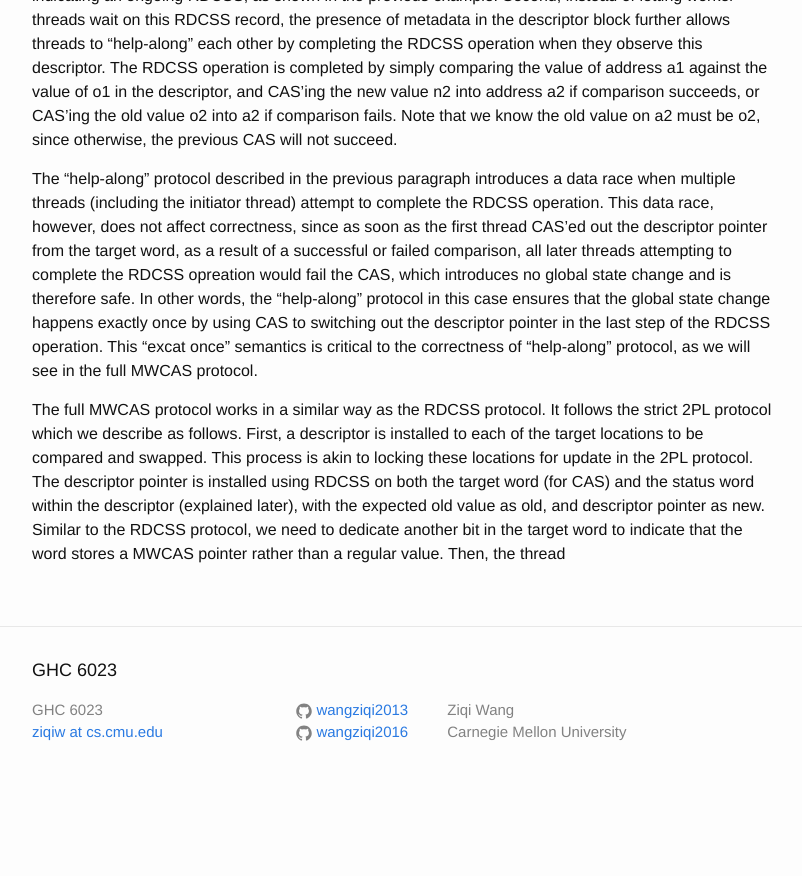
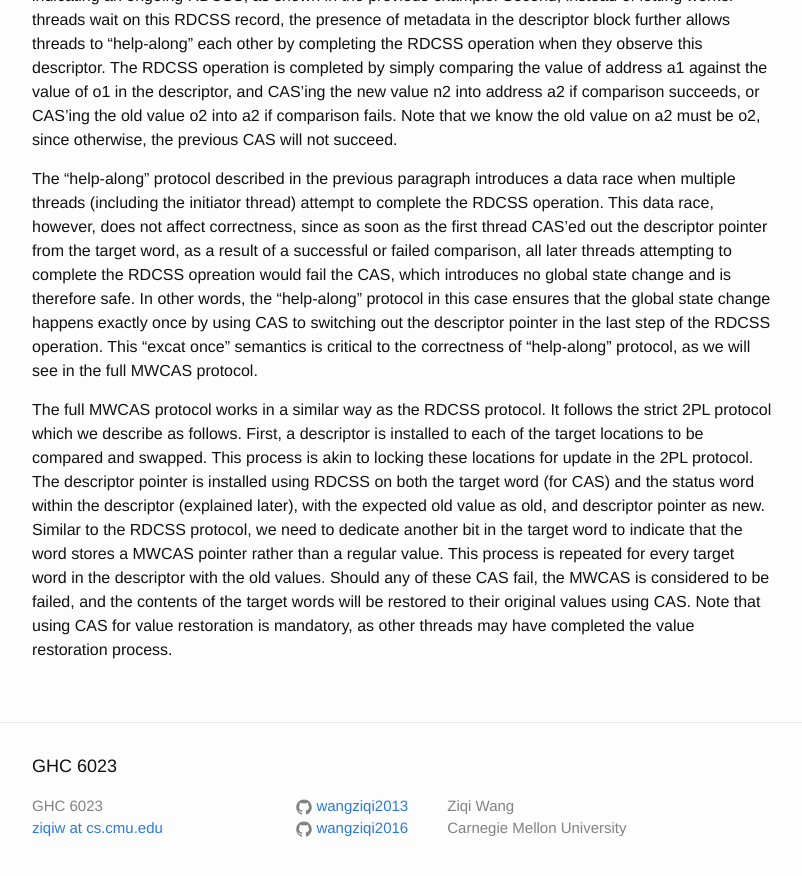
Before and after one commit to wangziqi2013/wangziqi2013.github.io, a Jekyll site: the page built from _posts/2019-11-08-mwcas.markdown, in a window 1280 px wide and 900 px high, scrolled down 2973 px. Shown: the top 876 px of the window, without its empty margins (238-1040 px from the left). Built offline with Jekyll 4.4.1, drawn with Linux system fonts in a browser that asks for light colours; before the commit the page ends 3777 px from its top, so only the background shows below that.

Commit message:
Working on MWCAS stage 1

```diff
--- a/_posts/2019-11-08-mwcas.markdown
+++ b/_posts/2019-11-08-mwcas.markdown
@@ -133,4 +133,7 @@ as follows. First, a descriptor is installed to each of the target locations to
 to locking these locations for update in the 2PL protocol. The descriptor pointer is installed using RDCSS on both the
 target word (for CAS) and the status word within the descriptor (explained later), with the expected old value as old,
 and descriptor pointer as new. Similar to the RDCSS protocol, we need to dedicate another bit in the target word to indicate
-that the word stores a MWCAS pointer rather than a regular value. Then, the thread
+that the word stores a MWCAS pointer rather than a regular value. This process is repeated for every target word in the
+descriptor with the old values. Should any of these CAS fail, the MWCAS is considered to be failed, and the contents of
+the target words will be restored to their original values using CAS. Note that using CAS for value restoration is mandatory,
+as other threads may have completed the value restoration process.
```
